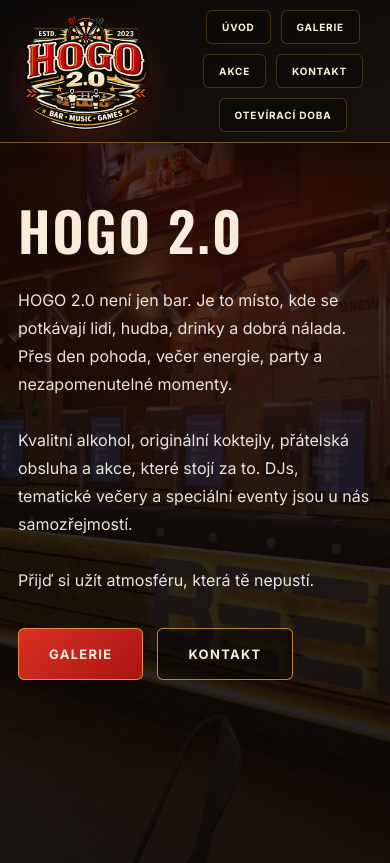
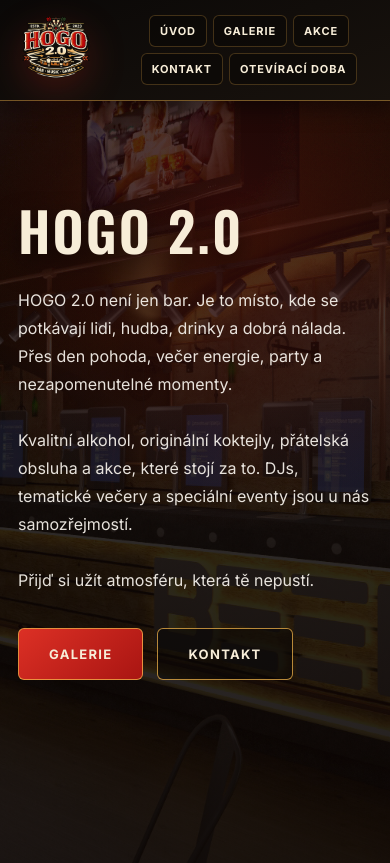
Before and after one commit to st4kknemuzesznat-bot/hogo-web, a Flask app: page / in a window 390 px wide. Shown: the top 863 px of the page. Run offline with Flask 3, Linux system fonts and the light colour scheme; data that the repository does not hold is empty.

Commit message:
Fix mobile navbar layout

```diff
--- a/app/static/css/style.css
+++ b/app/static/css/style.css
@@ -684,16 +684,36 @@
 }
 
 @media (max-width: 760px) {
+
   .nav {
-    --nav-logo-w: clamp(150px, 40vw, 220px);
-    min-height: 84px;
-    padding: 10px 10px;
+    display: flex;
+    justify-content: space-between;
+    align-items: center;
+    min-height: 64px;
+    padding: 8px 14px;
+    box-shadow: 0 8px 20px rgba(0,0,0,0.4);
   }
 
   .logo-in-nav {
-    left: 8px;
-    top: 0;
+    position: static;          /* ZRUŠ absolutní pozici */
+    width: 140px;              /* pevná rozumná velikost */
   }
+
+  .brand-logo-btn {
+    width: 140px;
+  }
+
+  .nav-links {
+    width: auto;
+    margin-left: 0;
+    gap: 6px;
+  }
+
+  .nav-links a {
+    font-size: 11px;
+    padding: 8px 10px;
+  }
+}
 
   .hero {
     margin-top: 0;
@@ -721,7 +741,7 @@
   .footer-inner {
     padding: 26px 18px;
   }
-}
+
 
 @media (prefers-reduced-motion: reduce) {
   *,
```
